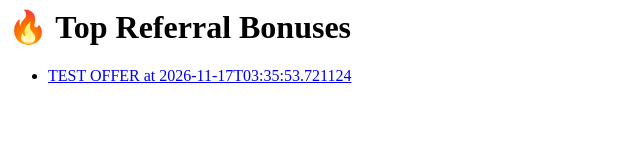
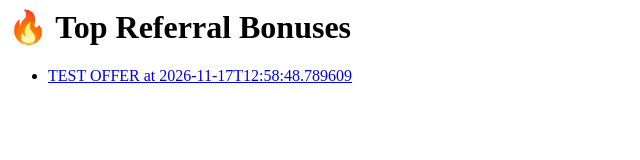
Before and after one commit to Jake-techy/referral-bot, a plain HTML site: page docs/index.html in a window 1280 px wide. Shown: the full height of the page, 0-640 px from the left. Drawn offline with Linux system fonts and the light colour scheme.

Commit message:
Update offers 2026-11-17T12:58:48Z

```diff
--- a/docs/index.html
+++ b/docs/index.html
@@ -1,6 +1,6 @@
 <h1>🔥 Top Referral Bonuses</h1>
 <ul>
 
-  <li><a href="https://example.com">TEST OFFER at 2026-11-17T03:35:53.721124</a></li>
+  <li><a href="https://example.com">TEST OFFER at 2026-11-17T12:58:48.789609</a></li>
 
 </ul>
```
